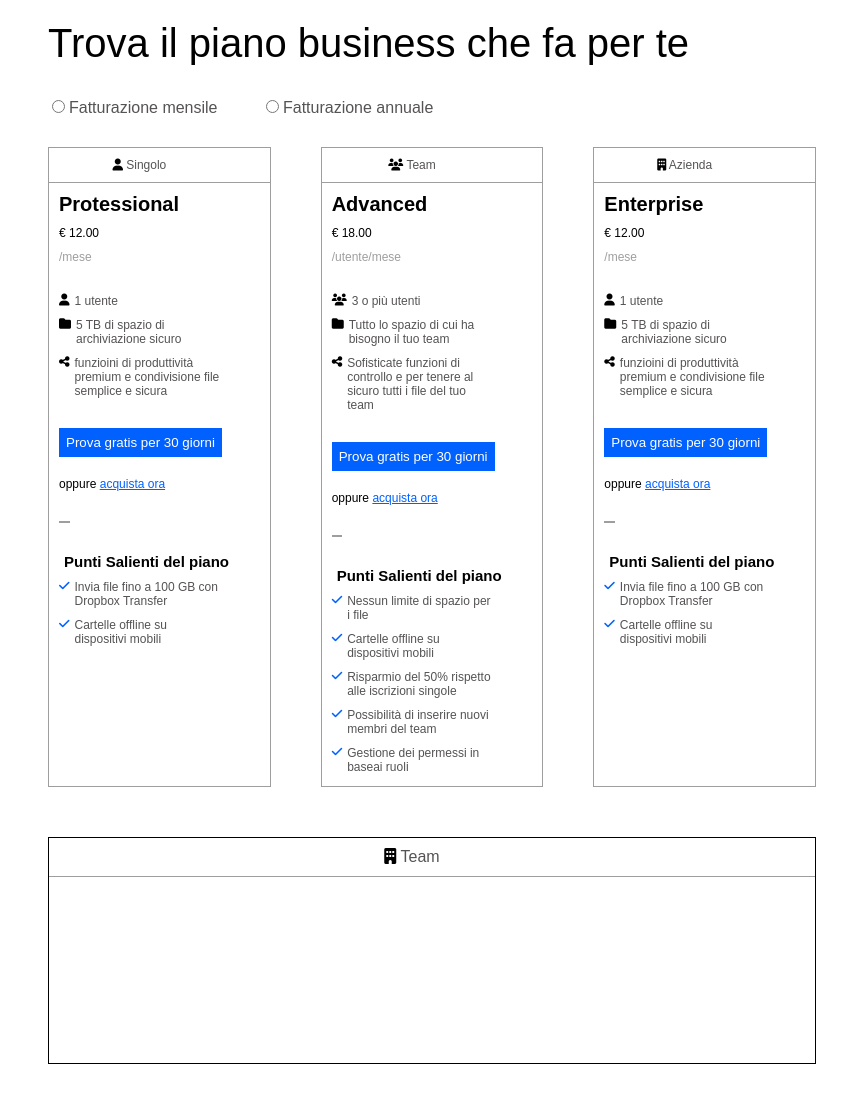
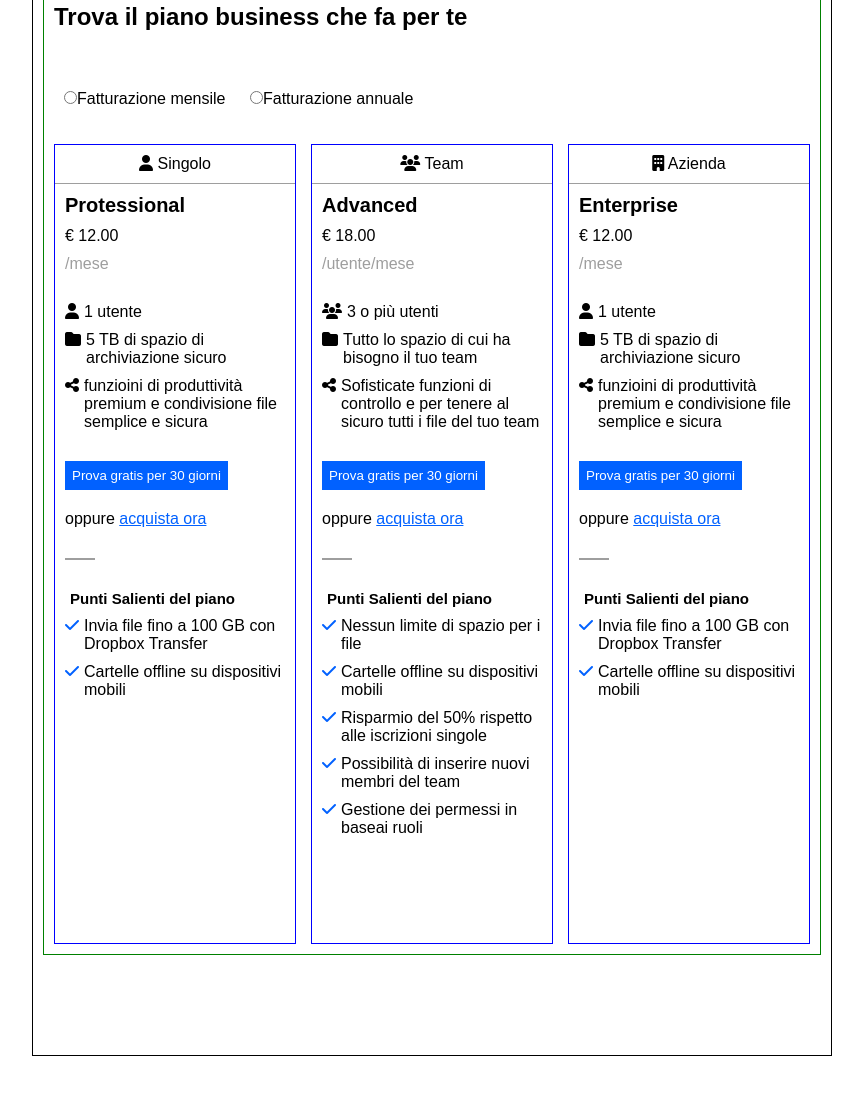
Before and after one commit to GiPisano/htmlcss-dropbox, a plain HTML site: page index.html in a window 1280 px wide. Shown: the part 782-1884 px from the top of the page, without its empty margins (208-1071 px from the left). After the commit the page ends 1838 px from the top, so only its background shows below. Drawn offline with Linux system fonts and the light colour scheme.

Commit message:
add correction

```diff
--- a/css/style.css
+++ b/css/style.css
@@ -97,9 +97,12 @@ button{
 .details{
     width: 100%;
     height: 400px;
+
     display: flex;
     justify-content: space-between;
     gap: 20px;
+
+    position: relative;
 }
 
 .jumbo-left{
@@ -113,67 +116,53 @@ button{
     color: rgb(85, 83, 83);
 }
 
-.jumbo-left span{
-    display: block;
-}
-
 .jumbo-left i{
     font-size: 40px;
-    padding-top: 80px;
 }
 
 .jumbo-right{
     height: 100%;
-    position: relative;
     min-width: 70%;
-    position: relative;
 }
 
 .jumbo-right img{
     max-width: 100%;
     max-height: 100%;
     position: absolute;
-    bottom: -60px;
+    top: 60px;
 }
 
-/* --PIANO-BUSINESS */
-.piano-business{
-    margin: 150px auto;
-    width: 60%;
-    height: auto;
+/* SECTION-MAIN */
+
+.piani-business{
+    min-height: 100vh ;
+    max-width: 800px ;
+    margin: 0 auto;
+
+    /* duebug */
+    border: 1px solid black;
 }
 
-
-.titolo-piano-business{
-    font-size: 40px;
-    font-weight: 100;
-    padding-bottom: 30px;
+.container{
+    margin: 100px 10px;
+     /* duebug */
+     border: 1px solid green;
 }
 
-.piano-business span{
-    padding-right: 40px;
-    color: rgb(85, 83, 83);
+/* card */
+
+.container-card{
+    display: flex;
+    justify-content: space-between;
+    align-items: flex-start;
+    margin: 10px;
 }
 
-.piano-business input{
-    margin: 4px;
-    color: rgb(85, 83, 83);
-}
-
-/* --CARD-PIANO-BUSINESS */
-.card {
-    width: calc(100vh / 3 );
-    border: 1px solid rgb(158, 158, 158);
-    height: 80vh;
-    font-size: 12px;
-}
-
-.container-card {
-    display: flex;
-    justify-content: space-between;
-    align-items: center;
-    margin-top: 30px;
-    gap: 50px;
+.card{
+    /* duebug */
+    border: 1px solid blue;
+    min-height: 800px;
+    width: calc(100% / 3 - 10px);
 }
 
 .header-card{
@@ -183,6 +172,10 @@ button{
 }
 
 /* MARGIN CARD */
+
+.intro-piani-business *{
+    margin: 30px 0 30px 10px;
+}
 
 .card .gray {
     margin-bottom: 30px;
@@ -219,12 +212,3 @@ button{
 .card h3{
     font-size: 20px
 }
-
-/* COLUMN CARD */
-
-.column-card{
-    border: 1px solid black;
-    width: 100%;
-    height: calc(100vh / 3 - 40px);
-    margin-top: 50px;
-}
--- a/index.html
+++ b/index.html
@@ -62,10 +62,15 @@
             </div>
         </section>
 
-        <section class="piano-business">
+       <section>
+            <div class="piani-business">
+
+                <div class="container">
+                    <div class="intro-piani-business">
                         <h2 class="titolo-piano-business">Trova il piano business che fa per te</h2>
                         <span><input type="radio" name="fatturazione">Fatturazione mensile</span>
                         <span><input type="radio" name="fatturazione">Fatturazione annuale</span>
+                    </div>
                     <div class="container-card">
                         <div class="card">
                             <div class="header-card">
@@ -109,6 +114,7 @@
                                 <span>Cartelle offline su dispositivi mobili</span>
                             </p>
                         </div>
+
 
                         <div class="card">
                             <div class="header-card">
@@ -168,6 +174,7 @@
                             </p>
                         </div>
 
+
                         <div class="card">
                             <div class="header-card">
                                 <i class="fa-solid fa-building"></i>
@@ -209,14 +216,9 @@
                                 <i class="fa-solid fa-check blue"></i>
                                 <span>Cartelle offline su dispositivi mobili</span>
                             </p>
-
-
                         </div>
                     </div>
-            <div class="column-card">
-                <div class="header-card">
-                    <i class="fa-solid fa-building"></i>
-                    <span>Team</span>
+                    </div>
                 </div>
             </div>
        </section>
```
Lines whose indentation alone changed are shown as unchanged.
